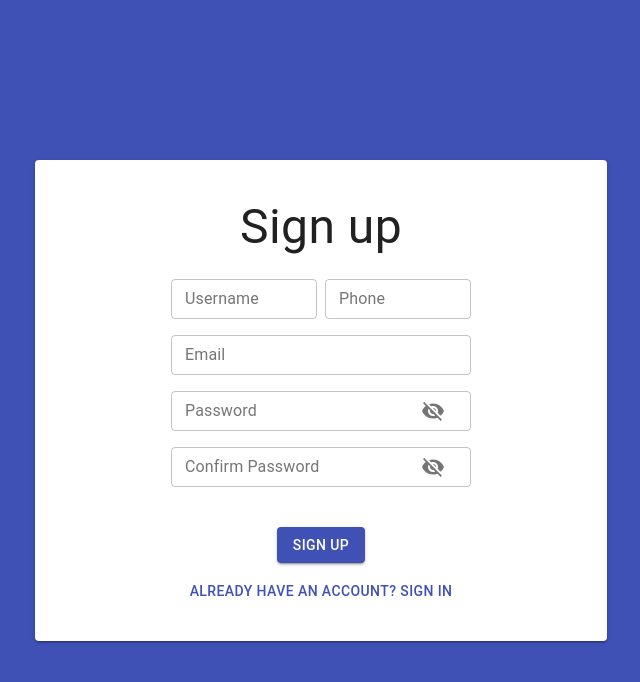
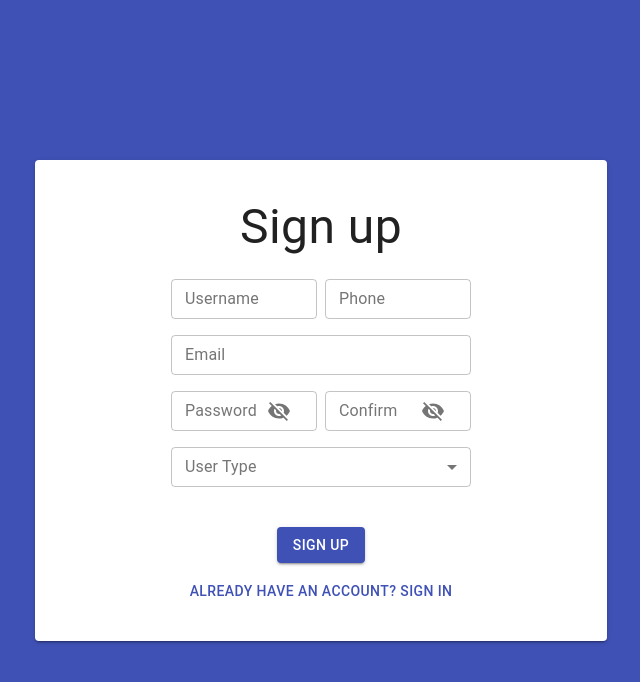
Before and after one commit to swarupsrini/virtual-queue-management, a React (Create React App) app: page /signup in a window 1280 px wide. Shown: the top 682 px of the page, without its empty margins (319-959 px from the left). Built offline with nearby package versions, Linux system fonts and the light colour scheme.

Commit message:
Added user type drop down to sign up page

```diff
--- a/src/App.js
+++ b/src/App.js
@@ -1,4 +1,4 @@
-import React from "react";
+import React, { useState } from "react";
 import { Route, Switch, BrowserRouter } from "react-router-dom";
 
 // importing all the pages
@@ -12,7 +12,26 @@ import QueueDashboard from "./pages/QueueDashboardPage";
 import QueueStatus from "./pages/QueueStatusPage";
 import "./App.css";
 
+const readCookie = (setCurrentUser) => {
+  const url = "/users/check-session";
+  fetch(url)
+    .then((res) => {
+      if (res.status === 200) {
+        return res.json();
+      }
+    })
+    .then((json) => {
+      if (json && json.currentUser) {
+        setCurrentUser({ currentUser: json.currentUser });
+      }
+    })
+    .catch((error) => {
+      console.log(error);
+    });
+};
+
 export default function App() {
+  const [currentUser, setCurrentUser] = useState();
   return (
     <div className="App">
       <BrowserRouter>
--- a/src/pages/SignupPage/index.js
+++ b/src/pages/SignupPage/index.js
@@ -12,6 +12,10 @@ import {
   Button,
   InputAdornment,
   IconButton,
+  Select,
+  InputLabel,
+  MenuItem,
+  FormControl,
 } from "@material-ui/core";
 
 import useStyles from "./styles";
@@ -35,16 +39,21 @@ export default function SignupPage(props) {
   const [showPassword, setShowPassword] = useState("");
   const [showConfirmPass, setShowConfirmPass] = useState("");
 
+  const [type, setType] = useState("");
+  const [typeError, setTypeError] = useState(false);
+
   function postSignup() {
     if (userName === "") setUserError(true);
     if (phone === "") setPhoneError(true);
     if (email === "") setEmailError(true);
     if (password === "") setPassError(true);
+    if (type === "") setTypeError(true);
     if (
       !userError &&
       !phoneError &&
       !emailError &&
       !passError &&
+      !typeError &&
       userName !== "" &&
       phone !== "" &&
       email !== "" &&
@@ -106,6 +115,7 @@ export default function SignupPage(props) {
           error={emailError}
           className={classes.textField}
         ></TextField>
+        <div>
           <TextField
             onChange={(e) => {
               setPassword(e.target.value);
@@ -116,7 +126,7 @@ export default function SignupPage(props) {
             type={showPassword ? "text" : "password"}
             label="Password"
             error={passError}
-          className={classes.textField}
+            className={`${classes.textField} ${classes.rightMargin} ${classes.halfWidth}`}
             InputProps={{
               endAdornment: (
                 <InputAdornment position="end">
@@ -138,9 +148,9 @@ export default function SignupPage(props) {
             variant="outlined"
             size="small"
             type={showConfirmPass ? "text" : "password"}
-          label="Confirm Password"
+            label="Confirm"
             error={passError}
-          className={classes.textField}
+            className={`${classes.textField} ${classes.halfWidth}`}
             InputProps={{
               endAdornment: (
                 <InputAdornment position="end">
@@ -153,6 +163,23 @@ export default function SignupPage(props) {
               ),
             }}
           ></TextField>
+        </div>
+        <TextField
+          onChange={(e) => {
+            setType(e.target.value);
+            setTypeError(false);
+          }}
+          variant="outlined"
+          size="small"
+          label="User Type"
+          error={typeError}
+          className={classes.textField}
+          select
+        >
+          <MenuItem value="owner">Store owner</MenuItem>
+          <MenuItem value="employee">Store employee</MenuItem>
+          <MenuItem value="visitor">Store visitor</MenuItem>
+        </TextField>
         <Button
           color="primary"
           variant="contained"
--- a/src/pages/SignupPage/styles.js
+++ b/src/pages/SignupPage/styles.js
@@ -23,6 +23,15 @@ export default makeStyles((theme) => ({
     marginTop: theme.spacing(16 / 8),
     width: theme.spacing(300 / 8),
   },
+  selectField: {
+    marginTop: theme.spacing(16 / 8),
+    width: theme.spacing(300 / 8),
+    height: "40px",
+  },
+  selectLabel: {
+    marginTop: theme.spacing(4 / 8),
+    marginLeft: theme.spacing(13 / 8),
+  },
   halfWidth: {
     width: theme.spacing(146 / 8),
   },
```
Lines whose indentation alone changed are shown as unchanged.
